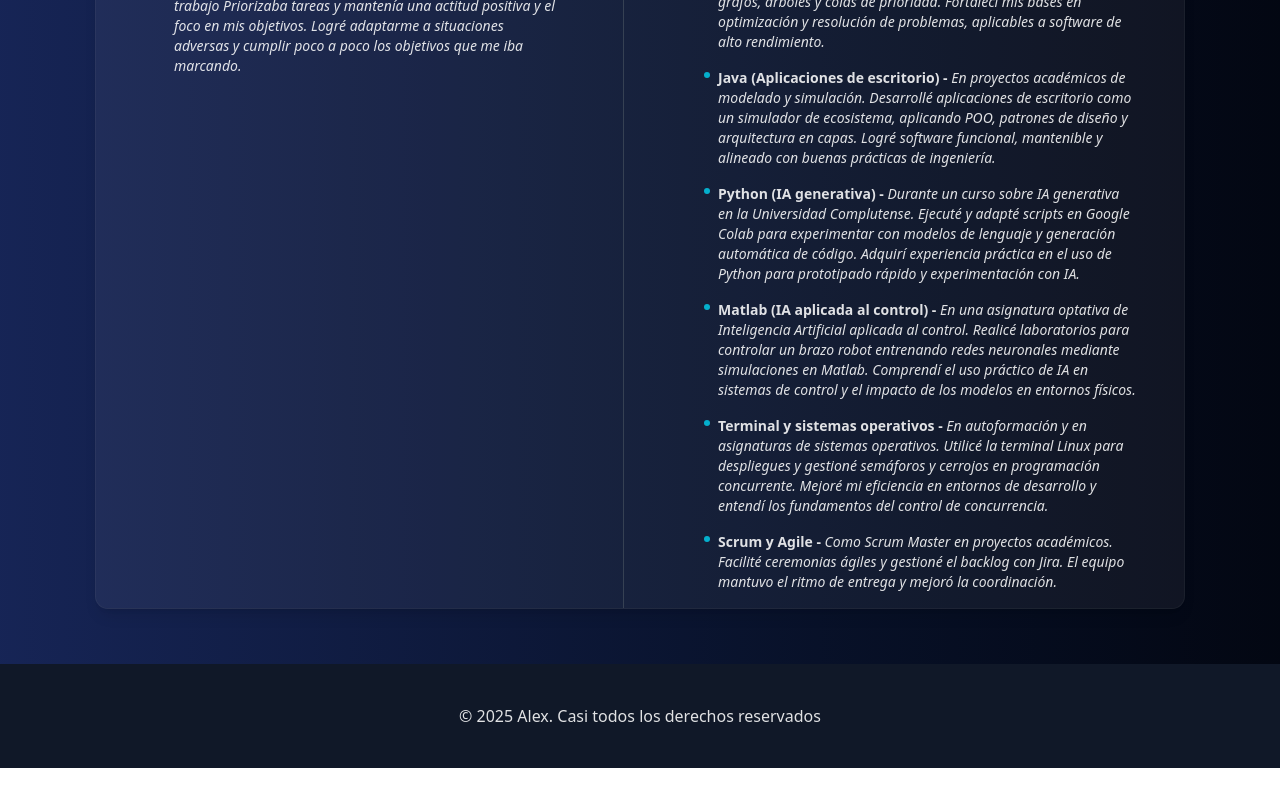
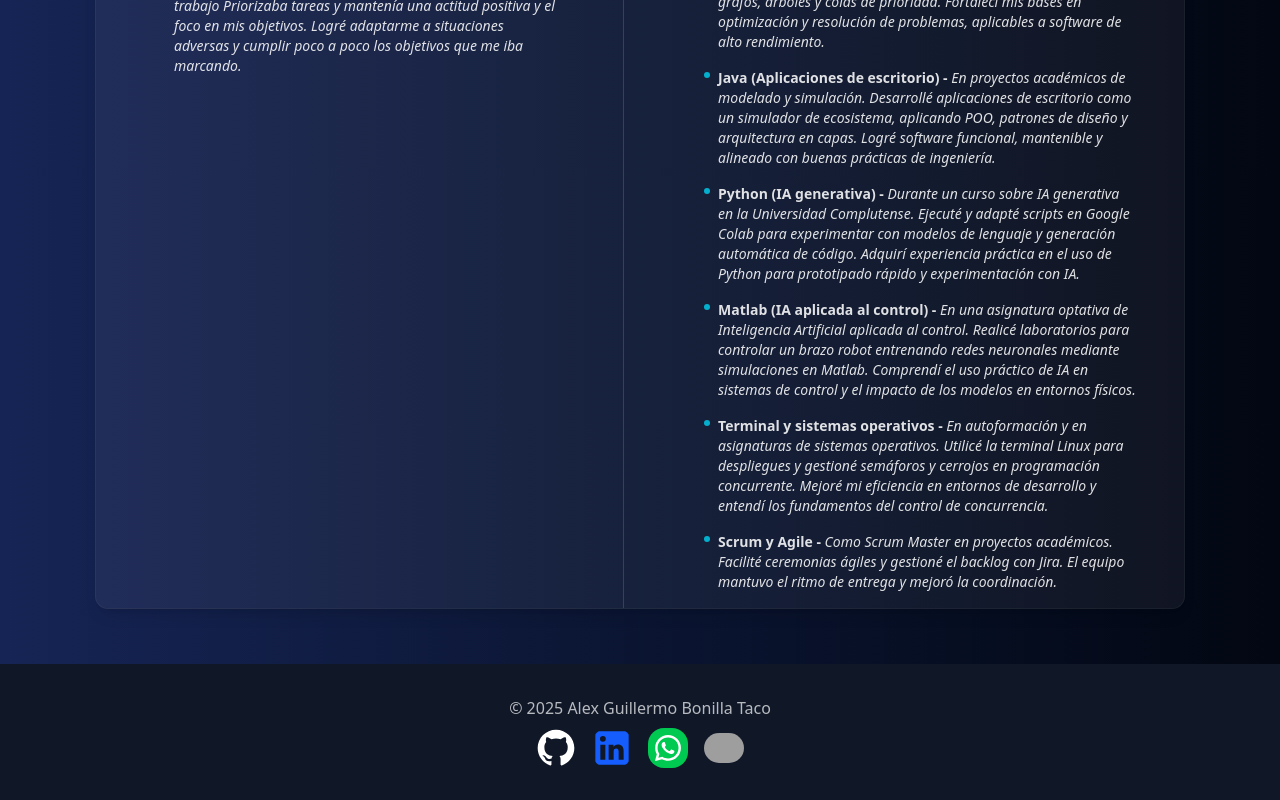
Before and after one commit to alex-boni/portfolio, a React (Vite) app: page / in a window 1280 px wide. Shown: the part 6942-7742 px from the top of the page. Before the commit the page ends 7710 px from the top, so only its background shows below. Built offline with nearby package versions, Linux system fonts and the light colour scheme; grey boxes are pictures that could not be loaded.

Commit message:
add social networks footer

```diff
--- a/src/components/Footer.jsx
+++ b/src/components/Footer.jsx
@@ -1,8 +1,11 @@
+import SocialNetworks from "./SocialNetworks";
+
 function Footer() {
   return (
     <>
-      <footer className="bg-gray-900 p-10">
-        <p>&copy; 2025 Alex. Casi todos los derechos reservados</p>
+      <footer className="bg-gray-900 p-8 ">
+        <p className="mb-2 text-white/70">&copy; 2025 Alex Guillermo Bonilla Taco</p>
+        <SocialNetworks />
       </footer>
     </>
   );
```
